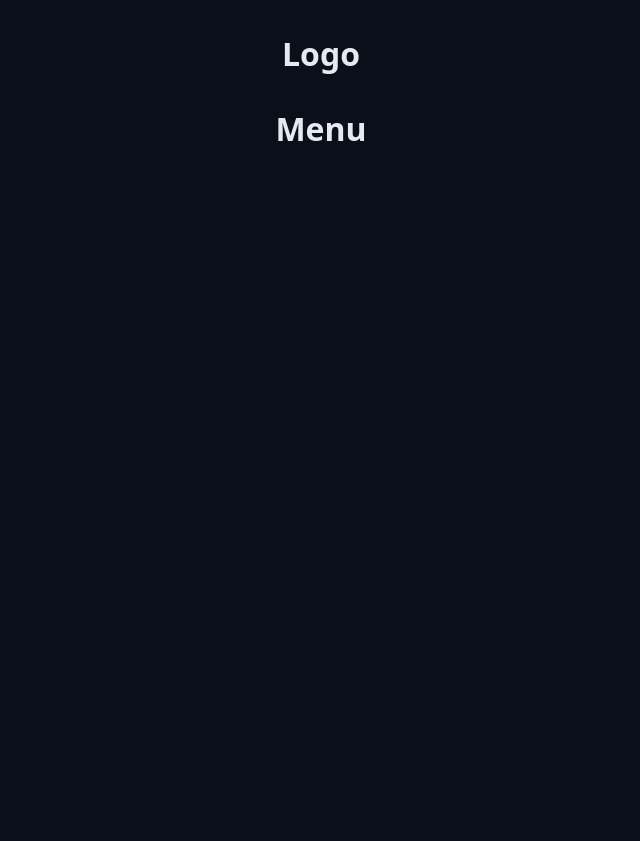
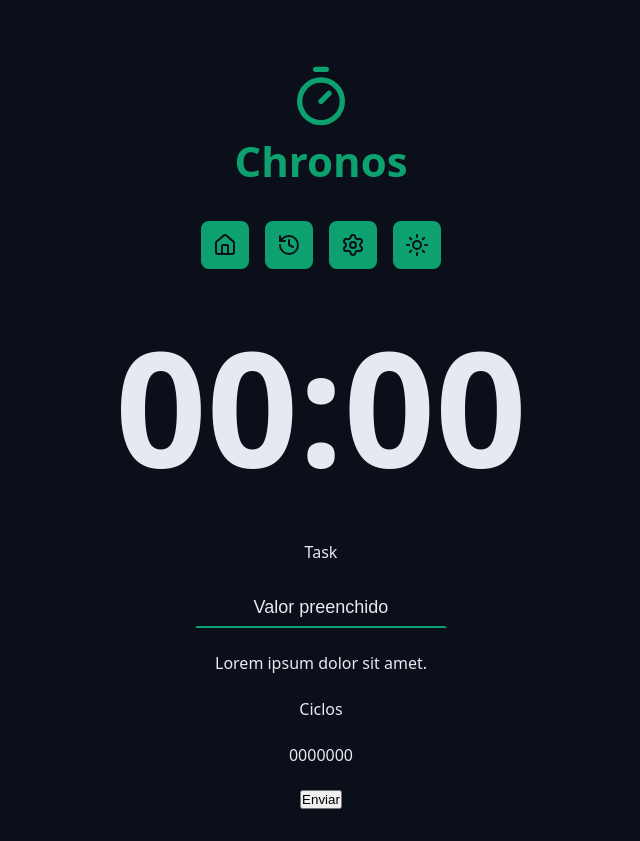
Before and after one commit to FelipeConsorte2001/chronos-pomodoro, a React (Vite) app: page / in a window 1280 px wide. Shown: the whole page, without its empty margins (319-959 px from the left). Before the commit the page ends 800 px from the top, so only its background shows below. Built offline with nearby package versions, Linux system fonts and the light colour scheme.

Commit message:
feat: create main page

```diff
--- a/src/App.tsx
+++ b/src/App.tsx
@@ -1,5 +1,8 @@
 import { Container } from './components/Container'
-import { Heading } from './components/Heading'
+import { CountDown } from './components/CountDown'
+import { DefaultInput } from './components/DefaultInput'
+import { Logo } from './components/Logo'
+import { Menu } from './components/Menu'
 import './styles/global.css'
 import './styles/theme.css'
 
@@ -8,10 +11,36 @@
     return (
         <>
             <Container>
-                <Heading>Logo</Heading>
+                <Logo />
             </Container>
+
             <Container>
-                <Heading>Menu</Heading>
+                <Menu />
+            </Container>
+
+            <Container>
+                <CountDown />
+            </Container>
+
+
+            <Container>
+                <form className='form'>
+                    <div className="formRow">
+                        <DefaultInput id='input' type='text' labelText='Task' placeholder='Digite algo' defaultValue={'Valor preenchido'} />
+                    </div>
+                    <div className="formRow">
+                        <p>Lorem ipsum dolor sit amet.</p>
+                    </div>
+                    <div className="formRow">
+                        <p>Ciclos</p>
+                        <p>0000000</p>
+                    </div>
+                    <div className="formRow">
+                        <button>
+                            Enviar
+                        </button>
+                    </div>
+                </form>
             </Container>
         </>
     )
--- /dev/null
+++ b/src/components/CountDown/index.tsx
@@ -0,0 +1,10 @@
+import styles from './styles.module.css'
+
+
+export function CountDown() {
+    return (
+        <div className={styles.container}>
+            00:00
+        </div>
+    )
+}
--- /dev/null
+++ b/src/components/CountDown/styles.module.css
@@ -0,0 +1,6 @@
+.container {
+  font-size: clamp(8rem, 30vw, 16rem);
+  font-weight: bold;
+  text-align: center;
+  line-height: 1.3;
+}
--- /dev/null
+++ b/src/components/DefaultInput/index.tsx
@@ -0,0 +1,14 @@
+import styles from './styles.module.css';
+
+type DefaultInputProps = {
+    id: string
+    labelText: string
+} & React.ComponentProps<'input'>;
+export function DefaultInput({ type, id, labelText, ...props }: DefaultInputProps) {
+    return (
+        <>
+            <label htmlFor={id}>{labelText}</label>
+            <input id={id} type={type} className={styles.input} {...props} />
+        </>
+    )
+}
--- /dev/null
+++ b/src/components/DefaultInput/styles.module.css
@@ -0,0 +1,27 @@
+.input {
+  background: transparent;
+  text-align: center;
+  font-size: 1.8rem;
+  padding: 0.8rem;
+  color: var(--text-default);
+  outline: none;
+  border:0.2rem solid transparent;
+  border-bottom:0.2rem solid var(--primary);
+  transition: all 0.1s ease-in-out;
+}
+
+.input:focus{
+  border-radius: 0.8rem;
+  border:0.2rem solid var(--primary);
+}
+
+.input:placeholder{
+  color: var(--gray-500);
+  font-size: 1.4rem;
+  font-style: italic;
+}
+
+.input:disabled{
+  border-bottom: 0.2rem solid var(--disabled);
+  color: var(--text-muted);
+}
--- /dev/null
+++ b/src/components/Logo/index.tsx
@@ -0,0 +1,14 @@
+import { TimerIcon } from 'lucide-react'
+import styles from './styles.module.css'
+
+
+export function Logo() {
+    return (
+        <div className={styles.logo}>
+            <a className={styles.logoLink} href='#'>
+                <TimerIcon />
+                <span>Chronos</span>
+            </a>
+        </div>
+    )
+}
--- /dev/null
+++ b/src/components/Logo/styles.module.css
@@ -0,0 +1,29 @@
+.logo {
+  display: flex;
+  align-items: center;
+  justify-content: center;
+  gap: 2.4rem;
+  padding-top: 3.2rem;
+}
+
+.logoLink {
+  display: flex;
+  flex-direction: column;
+  align-items: center;
+  justify-content: center;
+  font-weight: bold;
+  gap: 0.4rem;
+  font-size: 4.2rem;
+  text-decoration: none;
+  color: var(--primary);
+  transition: all 0.1s ease-in-out;
+}
+
+.logoLink:hover{
+  filter:  brightness(80%);
+}
+
+.logoLink svg{
+  width: 6.4rem;
+  height: 6.4rem;
+}
--- /dev/null
+++ b/src/components/Menu/index.tsx
@@ -0,0 +1,22 @@
+import { HistoryIcon, HouseIcon, SettingsIcon, SunIcon } from 'lucide-react'
+import styles from './styles.module.css'
+
+
+export function Menu() {
+    return (
+        <nav className={styles.menu}>
+            <a className={styles.menuLink} href='#'>
+                <HouseIcon />
+            </a>
+            <a className={styles.menuLink} href='#'>
+                <HistoryIcon />
+            </a>
+            <a className={styles.menuLink} href='#'>
+                <SettingsIcon />
+            </a>
+            <a className={styles.menuLink} href='#'>
+                <SunIcon />
+            </a>
+        </nav>
+    )
+}
--- /dev/null
+++ b/src/components/Menu/styles.module.css
@@ -0,0 +1,27 @@
+.menu {
+  display: flex;
+  align-items: center;
+  justify-content: center;
+  gap: 1.6rem;
+}
+
+.menuLink {
+  display: inline-flex;
+  align-items: center;
+  justify-content: center;
+  text-decoration: none;
+  background: var(--primary);
+  color: var(--text-over-primary);
+  transition: all 0.1s ease-in-out;
+  padding: 1.2rem;
+  border-radius: 0.8rem;
+}
+
+.menuLink:hover {
+  filter: brightness(80%);
+}
+
+.menuLink svg {
+  width: 2.4rem;
+  height: 2.4rem;
+}
--- a/src/styles/global.css
+++ b/src/styles/global.css
@@ -15,3 +15,19 @@
   background: var(--gray-900);
   color: var(--text-default);
 }
+
+.form{
+  display: flex;
+  justify-content: center;
+  align-items: center;
+  flex-direction: column;
+  gap: 2.4rem;
+}
+
+.formRow{
+  display: flex;
+  justify-content: center;
+  align-items: center;
+  flex-direction: column;
+  gap: 2.4rem;
+}
```
